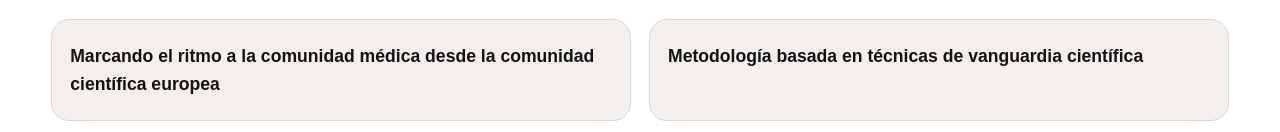
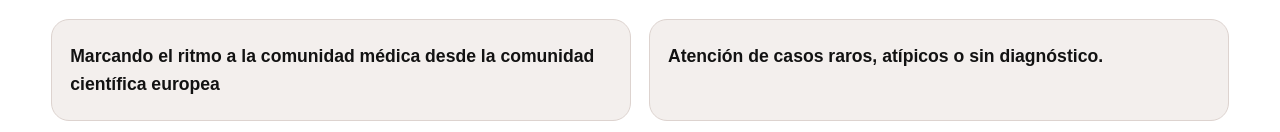
Before and after one commit to DrEugen/EndocrinologiaCientifica, a plain HTML site: page index.html in a window 1280 px wide. Shown: the part 1760-1892 px from the top of the page. Drawn offline with Linux system fonts and the light colour scheme.

Commit message:
Update index.html

```diff
--- a/index.html
+++ b/index.html
@@ -582,7 +582,7 @@
           </div>
 
           <div class="feature">
-            <h3>Metodología basada en técnicas de vanguardia científica</h3>
+            <h3>Atención de casos raros, atípicos o sin diagnóstico.</h3>
           </div>
 
           <div class="feature">
```
